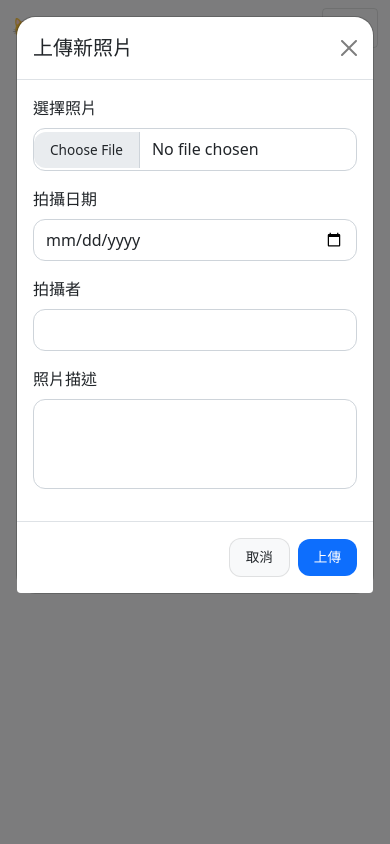
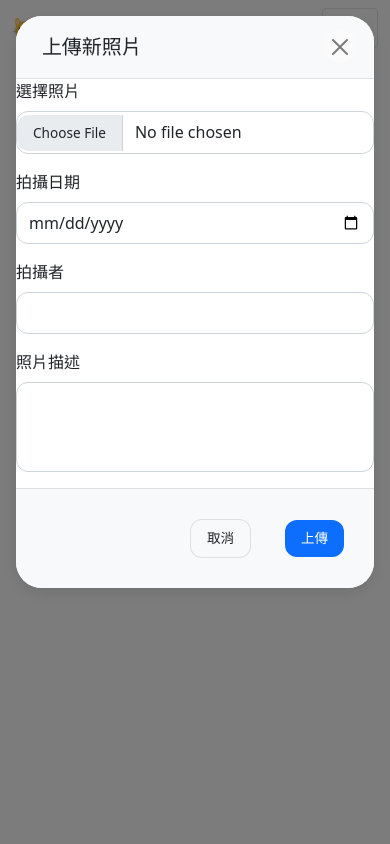
Before and after one commit to bs10081/catfeed, a Flask app: page /about in a window 390 px wide, after a click on "上傳新照片". Run offline with Flask 3, Linux system fonts and the light colour scheme; parts of the project's set-up code (start-up, migrations or seed data) failed here and were passed over; some libraries are stand-ins or nearby versions.

Commit message:
style: enhance photo display and modal components in about.html
- Updated the styling of the photo information container, details, and download button for improved aesthetics and usability.
- Introduced a new modal design with enhanced padding, background colors, and shadows for a more modern look.
- Adjusted responsive styles for better layout on smaller screens, ensuring a cohesive user experience across devices.

These changes collectively improve the visual appeal and functionality of the photo display section.

```diff
--- a/templates/about.html
+++ b/templates/about.html
@@ -287,12 +287,26 @@
     object-fit: contain;
 }
 
-.photo-details {
-    font-size: 0.9rem;
+.photo-info-container {
+    padding: calc(1.618rem - 1rem) 1.618rem;
+    background-color: #f8f9fa;
+    border-top: 1px solid rgba(0,0,0,0.1);
 }
 
-.modal-footer {
+.photo-details {
     background-color: white;
+    padding: 1rem;
+    border-radius: 1rem;
+    box-shadow: 0 2px 8px rgba(0,0,0,0.05);
+    flex-grow: 1;
+}
+
+.download-photo {
+    border-radius: 1rem;
+    padding: 0.75rem 1.5rem;
+    font-weight: 500;
+    transition: all 0.3s ease;
+    flex-shrink: 0;
 }
 
 @media (max-width: 768px) {
@@ -331,6 +345,24 @@
         margin-left: 1.2rem;
         padding-left: 1.2rem;
     }
+
+    .photo-info-container {
+        padding: calc(1.2rem - 0.75rem) 1.2rem;
+        flex-direction: column;
+        gap: 1rem;
+    }
+
+    .photo-details {
+        margin-right: 0;
+        width: 100%;
+        border-radius: 0.75rem;
+    }
+
+    .download-photo {
+        width: 100%;
+        border-radius: 0.75rem;
+        padding: 0.5rem 1rem;
+    }
 }
 
 .lazy {
@@ -340,6 +372,51 @@
 
 .lazy.loaded {
     opacity: 1;
+}
+
+.modal-content {
+    border: none;
+    border-radius: 1.618rem;
+    overflow: hidden;
+    box-shadow: 0 4px 16px rgba(0,0,0,0.1);
+}
+
+.modal-header {
+    padding: 1rem 1.618rem;
+    background-color: #f8f9fa;
+    border-bottom: 1px solid rgba(0,0,0,0.1);
+}
+
+.modal-body {
+    padding: 0;
+}
+
+.modal-body img {
+    border-radius: 0;
+    max-height: 80vh;
+    object-fit: contain;
+}
+
+.modal-footer {
+    padding: 1.618rem;
+    background-color: #f8f9fa;
+    border-top: 1px solid rgba(0,0,0,0.1);
+    display: flex;
+    align-items: center;
+    gap: 1.618rem;
+}
+
+.btn-close {
+    background-color: rgba(255,255,255,0.8);
+    border-radius: 50%;
+    padding: 0.75rem;
+    margin: 0.5rem;
+    transition: all 0.3s ease;
+}
+
+.btn-close:hover {
+    background-color: rgba(255,255,255,1);
+    transform: rotate(90deg);
 }
 </style>
 
```
